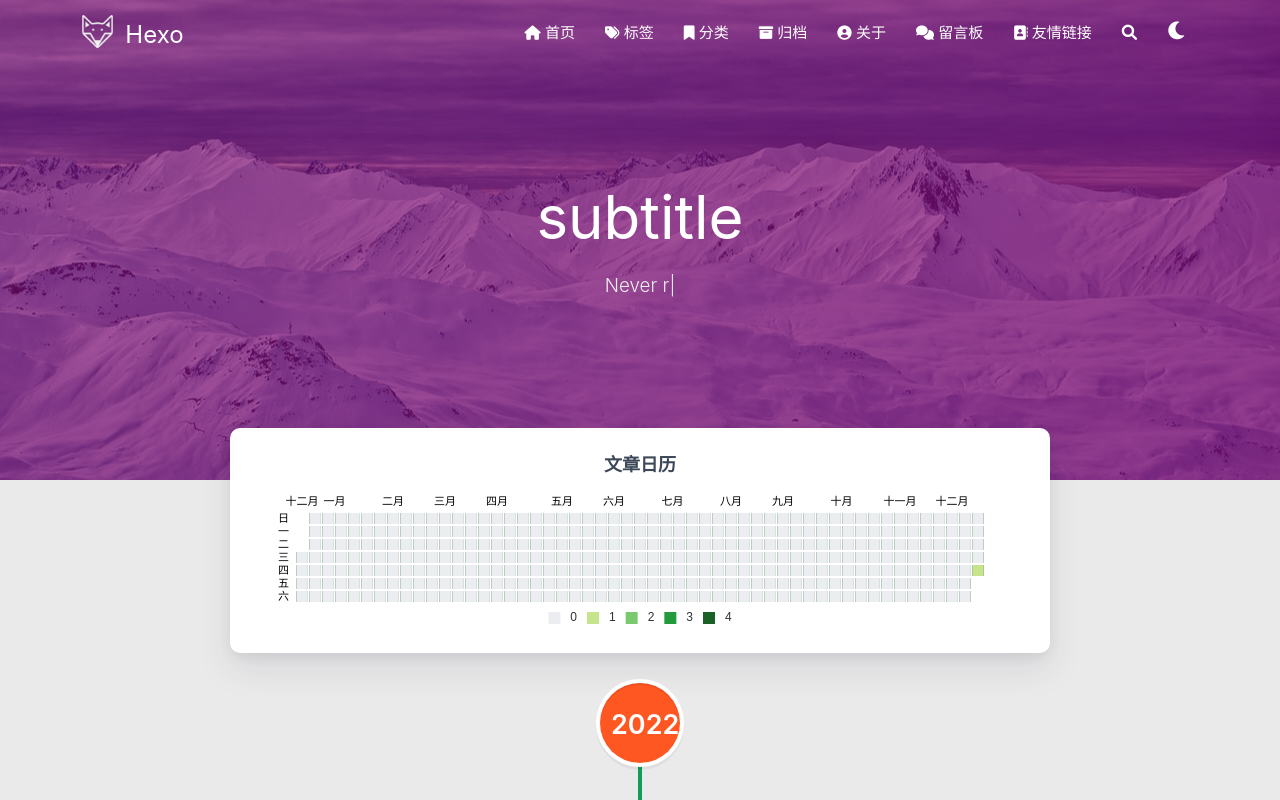
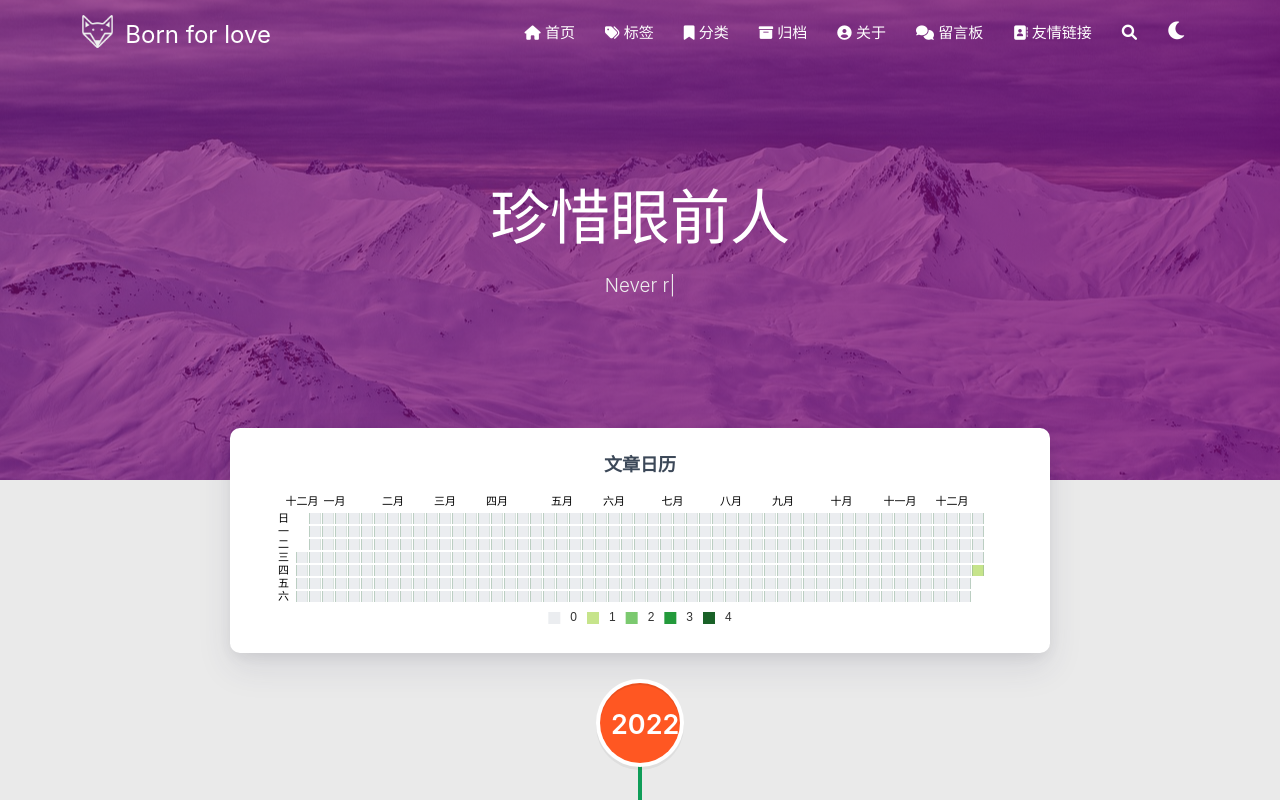
Before and after one commit to Godlikegu/Godlikegu.github.io, a plain HTML site: page archives/2022/12/index.html in a window 1280 px wide. Shown: the top 800 px of the page. Drawn offline with Linux system fonts and the light colour scheme; some packages are replaced by stand-ins of ours; no server answers; a script that the page names is missing.

Commit message:
Site updated: 2022-12-29 23:43:56

```diff
--- a/archives/2022/12/index.html
+++ b/archives/2022/12/index.html
@@ -4,8 +4,8 @@
 
 <head>
     <meta charset="utf-8">
-    <meta name="keywords" content="归档: 2022/12, Hexo">
-    <meta name="description" content="Hexo">
+    <meta name="keywords" content="归档: 2022/12, Born for love">
+    <meta name="description" content="Born for love">
     <meta http-equiv="X-UA-Compatible" content="IE=edge">
     <meta name="viewport" content="width=device-width, initial-scale=1.0, user-scalable=no">
     <meta name="renderer" content="webkit|ie-stand|ie-comp">
@@ -17,7 +17,7 @@
     <!-- Global site tag (gtag.js) - Google Analytics -->
 
 
-    <title>归档: 2022/12 | Hexo</title>
+    <title>归档: 2022/12 | Born for love</title>
     <link rel="icon" type="image/png" href="/favicon.png">
 
 
@@ -64,7 +64,7 @@
 
                     <img src="/medias/logo.png" class="logo-img" alt="LOGO">
 
-                    <span class="logo-span">Hexo</span>
+                    <span class="logo-span">Born for love</span>
                 </a>
             </div>
 
@@ -168,7 +168,7 @@
 
         <img src="/medias/logo.png" class="logo-img circle responsive-img">
 
-        <div class="logo-name">Hexo</div>
+        <div class="logo-name">Born for love</div>
         <div class="logo-desc">
 
             Never really desperate, only the lost of the soul.
@@ -337,7 +337,7 @@
         <div class="brand">
             <div class="title center-align">
 
-                    subtitle
+                珍惜眼前人
 
             </div>
 
```
Also changed, not shown: 2022/12/29/hello-world/index.html (+4 -4 lines), archives/2022/index.html (+6 -6 lines), archives/index.html (+6 -6 lines), categories/index.html (+6 -6 lines), index.html (+6 -6 lines).
